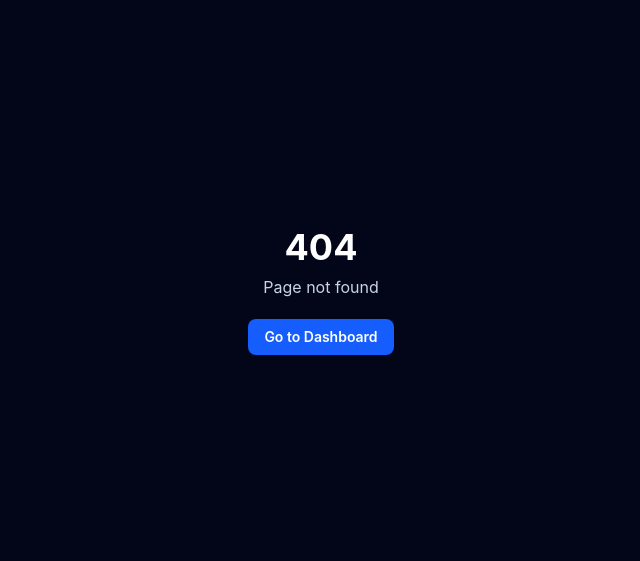
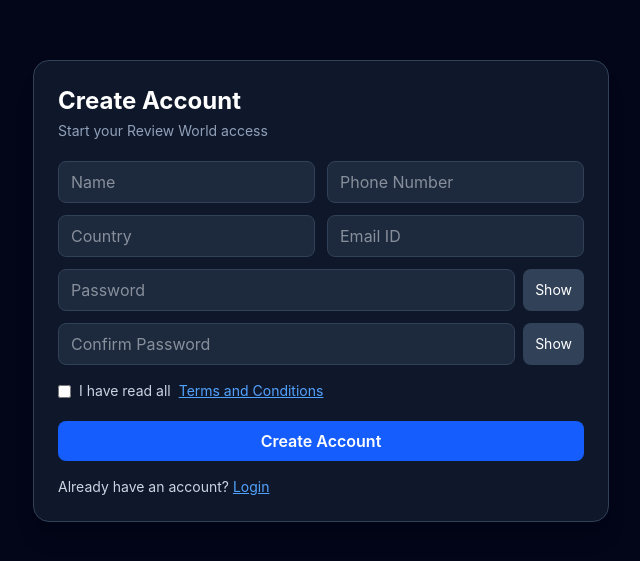
Before and after one commit to RWtest9525/RW_Live_management, a React (Vite) app: page /signup in a window 1280 px wide. Before the commit this address had no page. Shown: the part 109-670 px from the top of the page, without its empty margins (319-959 px from the left). Built offline with nearby package versions, Linux system fonts and the light colour scheme.

Commit message:
Add public signup flow and password visibility toggles.
Create signup and terms pages with required user fields and consent, add eye toggle controls in login/signup password inputs, and wire backend self-signup API.

Co-authored-by: Cursor <cursoragent@cursor.com>

```diff
--- /dev/null
+++ b/api/auth-signup.js
@@ -0,0 +1,76 @@
+import bcrypt from 'bcryptjs'
+import { FieldValue } from 'firebase-admin/firestore'
+import { ensureSubFolder } from '../server/driveStorage.js'
+import { adminDb } from '../server/firebaseAdmin.js'
+
+const rootDriveFolderId = process.env.GOOGLE_DRIVE_FOLDER_ID
+
+const addMonths = (date, months) => {
+  const next = new Date(date)
+  next.setMonth(next.getMonth() + months)
+  return next
+}
+
+export default async function handler(req, res) {
+  if (req.method !== 'POST') {
+    return res.status(405).json({ error: 'Method not allowed' })
+  }
+
+  try {
+    const { name, phone, country, email, password } = req.body ?? {}
+    if (!name || !phone || !country || !email || !password) {
+      return res.status(400).json({
+        error: 'name, phone, country, email and password are required',
+      })
+    }
+
+    const normalizedEmail = String(email).trim().toLowerCase()
+    const existing = await adminDb
+      .collection('users')
+      .where('email', '==', normalizedEmail)
+      .limit(1)
+      .get()
+    if (!existing.empty) {
+      return res.status(409).json({ error: 'User already exists with this email.' })
+    }
+
+    const userRootFolderName = `${name}-${normalizedEmail}`.replace(
+      /[^a-zA-Z0-9@._-]/g,
+      '_',
+    )
+    const userDriveFolderId = await ensureSubFolder({
+      parentFolderId: rootDriveFolderId,
+      folderName: userRootFolderName,
+    })
+
+    const passwordHash = await bcrypt.hash(password, 10)
+    const validUntilDate = addMonths(new Date(), 1)
+    const userRef = await adminDb.collection('users').add({
+      name,
+      email: normalizedEmail,
+      phone,
+      country,
+      role: 'user',
+      accessPlan: 'trial',
+      validUntil: validUntilDate.toISOString(),
+      passwordHash,
+      status: 'active',
+      driveFolderId: userDriveFolderId,
+      createdAt: FieldValue.serverTimestamp(),
+      createdBy: 'self-signup',
+    })
+
+    return res.status(200).json({
+      ok: true,
+      user: {
+        id: userRef.id,
+        name,
+        phone,
+        country,
+        email: normalizedEmail,
+      },
+    })
+  } catch (error) {
+    return res.status(500).json({ error: error.message })
+  }
+}
--- a/src/App.jsx
+++ b/src/App.jsx
@@ -3,6 +3,8 @@ import { Navigate, Route, Routes } from 'react-router-dom'
 import PortalLayout from './layouts/PortalLayout'
 import ProtectedRoute from './components/ProtectedRoute'
 import LoginPage from './pages/LoginPage'
+import SignupPage from './pages/SignupPage'
+import TermsPage from './pages/TermsPage'
 import DashboardPage from './pages/DashboardPage'
 import MoneyTrackerPage from './pages/MoneyTrackerPage'
 import AppMonitorPage from './pages/AppMonitorPage'
@@ -23,6 +25,8 @@ function App() {
   return (
     <Routes>
       <Route path="/login" element={<LoginPage />} />
+      <Route path="/signup" element={<SignupPage />} />
+      <Route path="/terms-and-conditions" element={<TermsPage />} />
       <Route
         element={
           <ProtectedRoute>
--- a/src/pages/LoginPage.jsx
+++ b/src/pages/LoginPage.jsx
@@ -1,10 +1,11 @@
 import { useState } from 'react'
-import { Navigate, useNavigate } from 'react-router-dom'
+import { Link, Navigate, useNavigate } from 'react-router-dom'
 import usePortalStore from '../store/usePortalStore'
 
 function LoginPage() {
   const [email, setEmail] = useState('')
   const [password, setPassword] = useState('')
+  const [showPassword, setShowPassword] = useState(false)
   const login = usePortalStore((state) => state.login)
   const isAuthenticated = usePortalStore((state) => state.isAuthenticated)
   const authLoading = usePortalStore((state) => state.authLoading)
@@ -35,18 +36,33 @@ function LoginPage() {
             className="w-full rounded-lg border border-slate-700 bg-slate-800 px-3 py-2 text-slate-100 outline-none focus:border-blue-500"
             placeholder="Email"
           />
+          <div className="flex gap-2">
             <input
-            type="password"
+              type={showPassword ? 'text' : 'password'}
               value={password}
               onChange={(event) => setPassword(event.target.value)}
               className="w-full rounded-lg border border-slate-700 bg-slate-800 px-3 py-2 text-slate-100 outline-none focus:border-blue-500"
               placeholder="Password"
             />
+            <button
+              type="button"
+              onClick={() => setShowPassword((value) => !value)}
+              className="rounded-lg bg-slate-700 px-3 text-sm text-white"
+            >
+              {showPassword ? 'Hide' : 'Show'}
+            </button>
+          </div>
         </div>
         <button type="submit" className="mt-5 w-full rounded-lg bg-blue-600 py-2 font-semibold text-white hover:bg-blue-500">
           {authLoading ? 'Logging in...' : 'Login to Dashboard'}
         </button>
         {authError ? <p className="mt-3 text-sm text-rose-400">{authError}</p> : null}
+        <p className="mt-4 text-sm text-slate-300">
+          New user?{' '}
+          <Link to="/signup" className="text-blue-400 underline">
+            Create account
+          </Link>
+        </p>
       </form>
     </div>
   )
--- /dev/null
+++ b/src/pages/SignupPage.jsx
@@ -0,0 +1,128 @@
+import { useState } from 'react'
+import { Link, Navigate, useNavigate } from 'react-router-dom'
+import usePortalStore from '../store/usePortalStore'
+import { signupRequest } from '../services/authApi'
+
+function SignupPage() {
+  const isAuthenticated = usePortalStore((state) => state.isAuthenticated)
+  const navigate = useNavigate()
+  const [form, setForm] = useState({
+    name: '',
+    phone: '',
+    country: '',
+    email: '',
+    password: '',
+    confirmPassword: '',
+    acceptedTerms: false,
+  })
+  const [showPassword, setShowPassword] = useState(false)
+  const [showConfirmPassword, setShowConfirmPassword] = useState(false)
+  const [error, setError] = useState('')
+  const [loading, setLoading] = useState(false)
+
+  if (isAuthenticated) {
+    return <Navigate to="/dashboard" replace />
+  }
+
+  const update = (key, value) => setForm((prev) => ({ ...prev, [key]: value }))
+
+  const handleSubmit = async (event) => {
+    event.preventDefault()
+    setError('')
+    if (form.password !== form.confirmPassword) {
+      setError('Password and confirm password must match.')
+      return
+    }
+    if (!form.acceptedTerms) {
+      setError('Please accept Terms and Conditions.')
+      return
+    }
+
+    setLoading(true)
+    try {
+      await signupRequest(form)
+      navigate('/login')
+    } catch (signupError) {
+      setError(signupError.message)
+    } finally {
+      setLoading(false)
+    }
+  }
+
+  return (
+    <div className="flex min-h-screen items-center justify-center bg-slate-950 p-4">
+      <form
+        onSubmit={handleSubmit}
+        className="w-full max-w-xl rounded-2xl border border-slate-700 bg-slate-900 p-6 shadow-xl"
+      >
+        <h1 className="text-2xl font-bold text-white">Create Account</h1>
+        <p className="mt-1 text-sm text-slate-400">Start your Review World access</p>
+
+        <div className="mt-5 grid gap-3 md:grid-cols-2">
+          <input className="rounded-lg border border-slate-700 bg-slate-800 px-3 py-2 text-slate-100 outline-none focus:border-blue-500" placeholder="Name" value={form.name} onChange={(e) => update('name', e.target.value)} required />
+          <input className="rounded-lg border border-slate-700 bg-slate-800 px-3 py-2 text-slate-100 outline-none focus:border-blue-500" placeholder="Phone Number" value={form.phone} onChange={(e) => update('phone', e.target.value)} required />
+          <input className="rounded-lg border border-slate-700 bg-slate-800 px-3 py-2 text-slate-100 outline-none focus:border-blue-500" placeholder="Country" value={form.country} onChange={(e) => update('country', e.target.value)} required />
+          <input type="email" className="rounded-lg border border-slate-700 bg-slate-800 px-3 py-2 text-slate-100 outline-none focus:border-blue-500" placeholder="Email ID" value={form.email} onChange={(e) => update('email', e.target.value)} required />
+        </div>
+
+        <div className="mt-3 space-y-3">
+          <div className="flex gap-2">
+            <input
+              type={showPassword ? 'text' : 'password'}
+              className="w-full rounded-lg border border-slate-700 bg-slate-800 px-3 py-2 text-slate-100 outline-none focus:border-blue-500"
+              placeholder="Password"
+              value={form.password}
+              onChange={(e) => update('password', e.target.value)}
+              required
+            />
+            <button type="button" onClick={() => setShowPassword((v) => !v)} className="rounded-lg bg-slate-700 px-3 text-sm text-white">
+              {showPassword ? 'Hide' : 'Show'}
+            </button>
+          </div>
+          <div className="flex gap-2">
+            <input
+              type={showConfirmPassword ? 'text' : 'password'}
+              className="w-full rounded-lg border border-slate-700 bg-slate-800 px-3 py-2 text-slate-100 outline-none focus:border-blue-500"
+              placeholder="Confirm Password"
+              value={form.confirmPassword}
+              onChange={(e) => update('confirmPassword', e.target.value)}
+              required
+            />
+            <button type="button" onClick={() => setShowConfirmPassword((v) => !v)} className="rounded-lg bg-slate-700 px-3 text-sm text-white">
+              {showConfirmPassword ? 'Hide' : 'Show'}
+            </button>
+          </div>
+        </div>
+
+        <label className="mt-4 flex items-center gap-2 text-sm text-slate-300">
+          <input
+            type="checkbox"
+            checked={form.acceptedTerms}
+            onChange={(e) => update('acceptedTerms', e.target.checked)}
+          />
+          I have read all{' '}
+          <a className="text-blue-400 underline" href="/terms-and-conditions" target="_blank" rel="noreferrer">
+            Terms and Conditions
+          </a>
+        </label>
+
+        <button
+          type="submit"
+          className="mt-5 w-full rounded-lg bg-blue-600 py-2 font-semibold text-white hover:bg-blue-500"
+          disabled={loading}
+        >
+          {loading ? 'Creating account...' : 'Create Account'}
+        </button>
+        {error ? <p className="mt-3 text-sm text-rose-400">{error}</p> : null}
+        <p className="mt-4 text-sm text-slate-300">
+          Already have an account?{' '}
+          <Link to="/login" className="text-blue-400 underline">
+            Login
+          </Link>
+        </p>
+      </form>
+    </div>
+  )
+}
+
+export default SignupPage
--- /dev/null
+++ b/src/pages/TermsPage.jsx
@@ -0,0 +1,19 @@
+function TermsPage() {
+  return (
+    <div className="min-h-screen bg-slate-950 p-6 text-slate-100">
+      <div className="mx-auto max-w-3xl rounded-xl border border-slate-700 bg-slate-900 p-6">
+        <h1 className="text-2xl font-bold">Terms and Conditions</h1>
+        <p className="mt-3 text-sm text-slate-300">
+          By creating an account, you agree to use Review World legally, keep credentials
+          private, and avoid misuse of platform automation.
+        </p>
+        <p className="mt-2 text-sm text-slate-300">
+          Access validity depends on your selected plan. Expired or policy-violating accounts
+          may be suspended.
+        </p>
+      </div>
+    </div>
+  )
+}
+
+export default TermsPage
--- a/src/services/authApi.js
+++ b/src/services/authApi.js
@@ -43,3 +43,20 @@ export const createUserRequest = async ({ token, ...body }) => {
   if (!response.ok) throw new Error(payload.error ?? 'Create user failed')
   return payload
 }
+
+export const signupRequest = async ({
+  name,
+  phone,
+  country,
+  email,
+  password,
+}) => {
+  const response = await fetch('/api/auth-signup', {
+    method: 'POST',
+    headers: { 'Content-Type': 'application/json' },
+    body: JSON.stringify({ name, phone, country, email, password }),
+  })
+  const payload = await response.json()
+  if (!response.ok) throw new Error(payload.error ?? 'Signup failed')
+  return payload
+}
```
Lines whose indentation alone changed are shown as unchanged.
